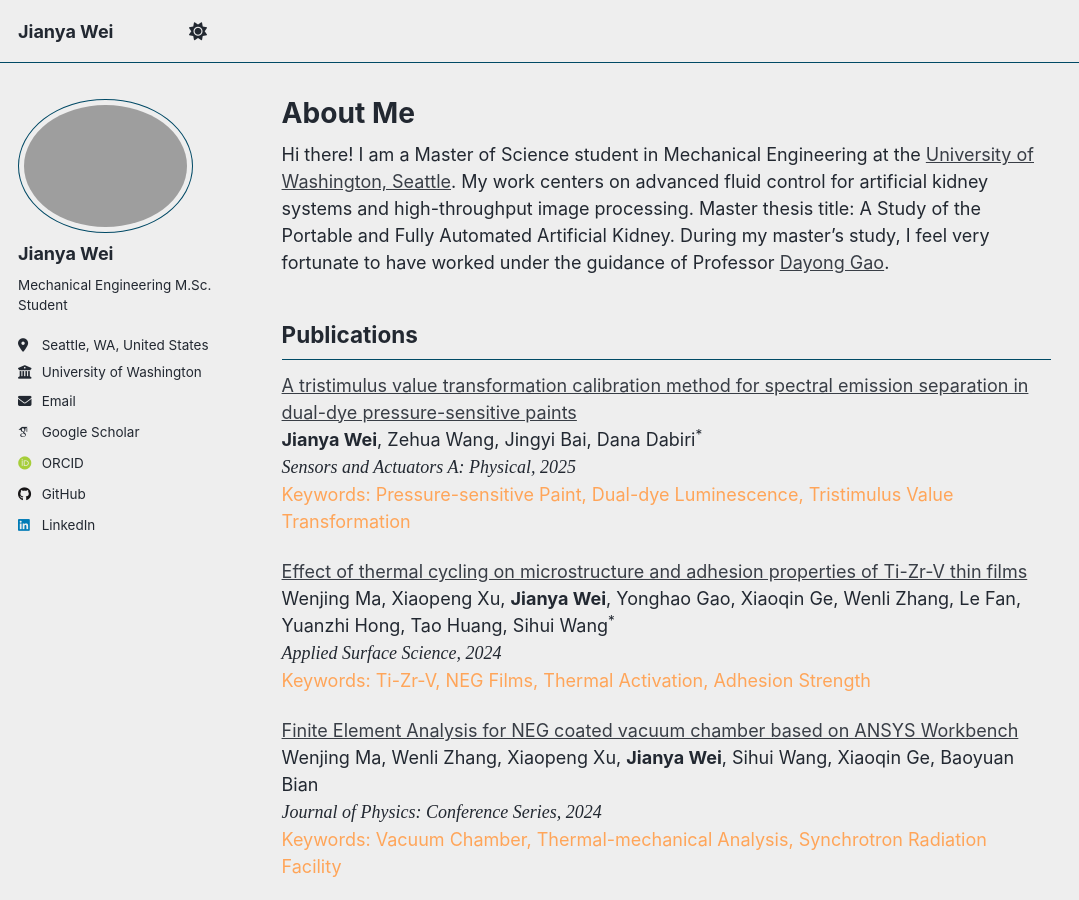
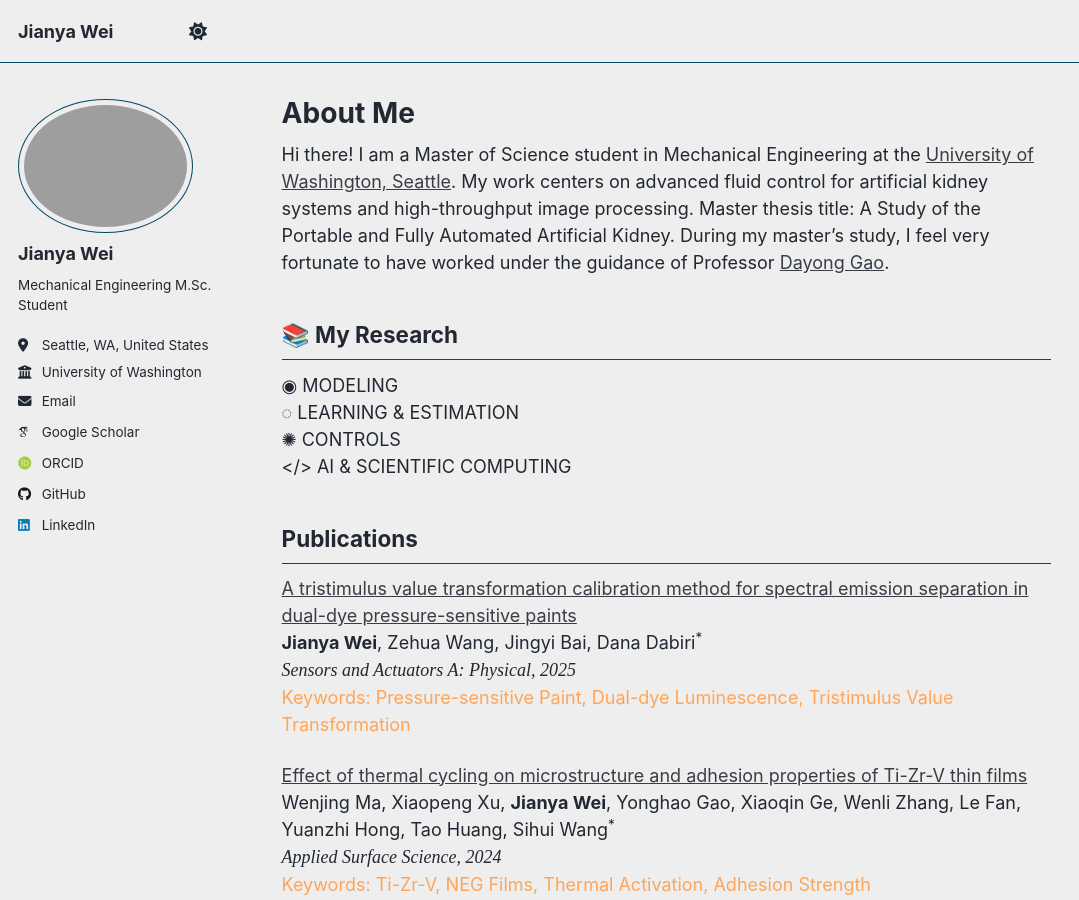
Before and after one commit to jywei02/jywei02.github.io, a Jekyll site: the page built from _pages/about.md, in a window 1280 px wide and 900 px high. Shown: the whole window, without its empty margins (0-1079 px from the left). Built offline with Jekyll 4.4.1, drawn with Linux system fonts in a browser that asks for light colours; some web fonts are replaced; comment, search, counter and statistics services are not loaded.

Commit message:
Enhance about page with research and publications
Added research panel detailing various research areas and publications.

```diff
--- a/_pages/about.md
+++ b/_pages/about.md
@@ -7,6 +7,57 @@ redirect_from:
   - /about.html
 ---
 Hi there! I am a Master of Science student in Mechanical Engineering at the <a href="https://www.washington.edu/" target="_blank">University of Washington, Seattle</a>. My work centers on advanced fluid control for artificial kidney systems and high-throughput image processing. Master thesis title: A Study of the Portable and Fully Automated Artificial Kidney. During my master's study, I feel very fortunate to have worked under the guidance of Professor <a href="https://www.me.washington.edu/facultyfinder/dayong-gao" target="_blank">Dayong Gao</a>.
+
+<div class="research-panel">
+  <h2 class="research-panel__title">📚 My Research</h2>
+
+  <div class="research-panel__group">
+    <div class="research-item">
+      <div class="research-item__label">
+        <span class="research-item__icon">◉</span>
+        <span>MODELING</span>
+      </div>
+      <div class="research-item__bar">
+        <span style="width: 72%;"></span>
+      </div>
+    </div>
+
+    <div class="research-item">
+      <div class="research-item__label">
+        <span class="research-item__icon">◌</span>
+        <span>LEARNING & ESTIMATION</span>
+      </div>
+      <div class="research-item__bar">
+        <span style="width: 82%;"></span>
+      </div>
+    </div>
+
+    <div class="research-item">
+      <div class="research-item__label">
+        <span class="research-item__icon">✺</span>
+        <span>CONTROLS</span>
+      </div>
+      <div class="research-item__bar">
+        <span style="width: 100%;"></span>
+      </div>
+    </div>
+
+    <div class="research-item">
+      <div class="research-item__label">
+        <span class="research-item__icon">&lt;/&gt;</span>
+        <span>AI & SCIENTIFIC COMPUTING</span>
+      </div>
+      <div class="research-item__bar">
+        <span style="width: 63%;"></span>
+      </div>
+    </div>
+  </div>
+</div>
+
+
+
+
+
 
 Publications
 ------
```
